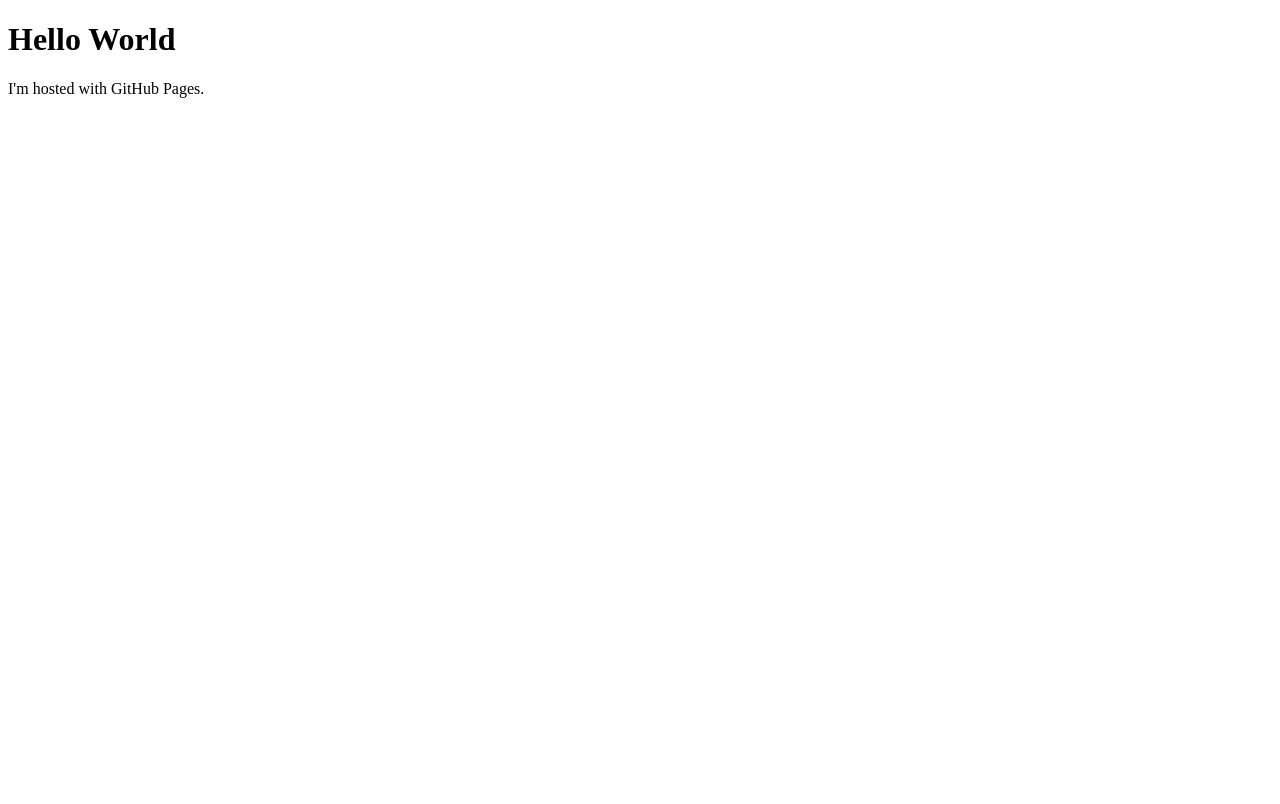
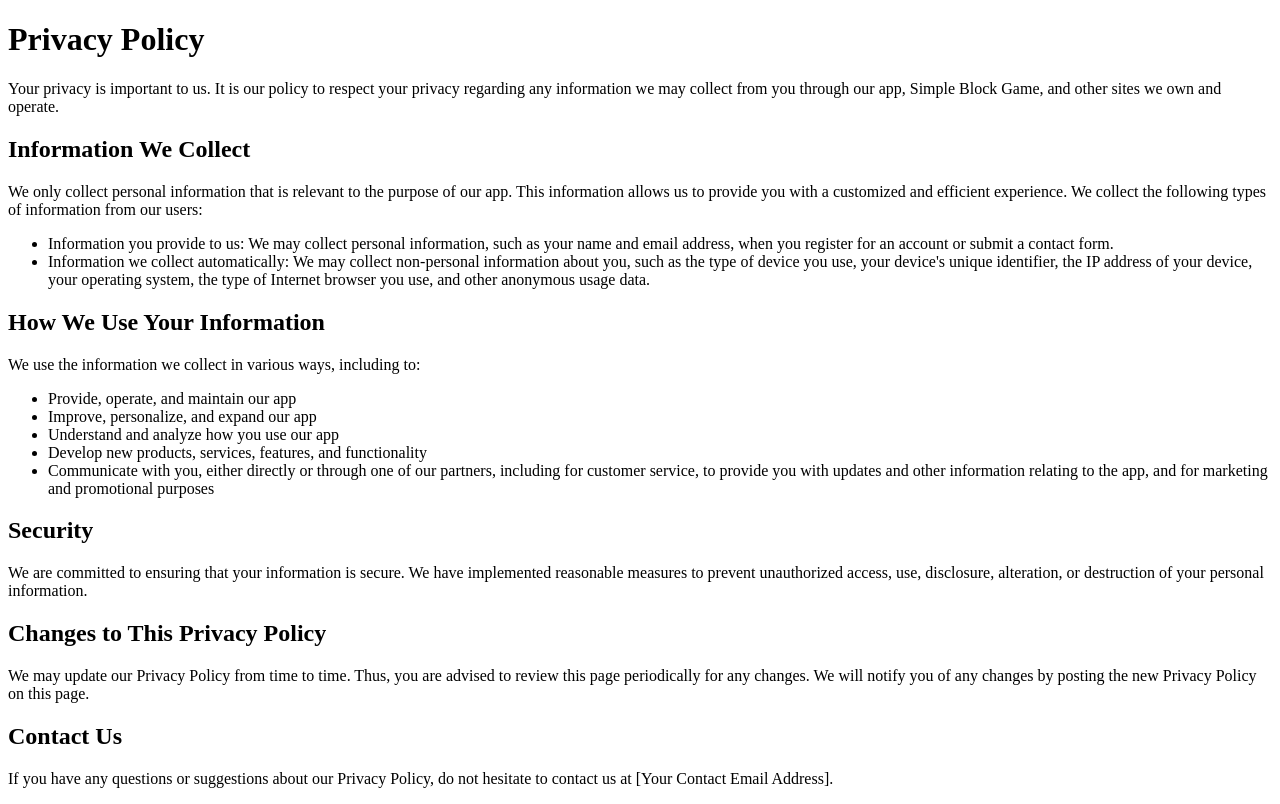
Before and after one commit to binodmaharjan/binodmaharjan.github.io, a plain HTML site: page index.html in a window 1280 px wide. Drawn offline with Linux system fonts and the light colour scheme.

Commit message:
Update index.html

```diff
--- a/index.html
+++ b/index.html
@@ -1,7 +1,45 @@
 <!DOCTYPE html>
 <html>
+<head>
+    <title>Privacy Policy</title>
+</head>
 <body>
-<h1>Hello World</h1>
-<p>I'm hosted with GitHub Pages.</p>
+    <h1>Privacy Policy</h1>
+
+    <p>Your privacy is important to us. It is our policy to respect your privacy regarding any information we may collect from you through our app, Simple Block Game, and other sites we own and operate.</p>
+
+    <h2>Information We Collect</h2>
+
+    <p>We only collect personal information that is relevant to the purpose of our app. This information allows us to provide you with a customized and efficient experience. We collect the following types of information from our users:</p>
+
+    <ul>
+        <li>Information you provide to us: We may collect personal information, such as your name and email address, when you register for an account or submit a contact form.</li>
+        <li>Information we collect automatically: We may collect non-personal information about you, such as the type of device you use, your device's unique identifier, the IP address of your device, your operating system, the type of Internet browser you use, and other anonymous usage data.</li>
+    </ul>
+
+    <h2>How We Use Your Information</h2>
+
+    <p>We use the information we collect in various ways, including to:</p>
+
+    <ul>
+        <li>Provide, operate, and maintain our app</li>
+        <li>Improve, personalize, and expand our app</li>
+        <li>Understand and analyze how you use our app</li>
+        <li>Develop new products, services, features, and functionality</li>
+        <li>Communicate with you, either directly or through one of our partners, including for customer service, to provide you with updates and other information relating to the app, and for marketing and promotional purposes</li>
+    </ul>
+
+    <h2>Security</h2>
+
+    <p>We are committed to ensuring that your information is secure. We have implemented reasonable measures to prevent unauthorized access, use, disclosure, alteration, or destruction of your personal information.</p>
+
+    <h2>Changes to This Privacy Policy</h2>
+
+    <p>We may update our Privacy Policy from time to time. Thus, you are advised to review this page periodically for any changes. We will notify you of any changes by posting the new Privacy Policy on this page.</p>
+
+    <h2>Contact Us</h2>
+
+    <p>If you have any questions or suggestions about our Privacy Policy, do not hesitate to contact us at [Your Contact Email Address].</p>
+
 </body>
 </html>
```
